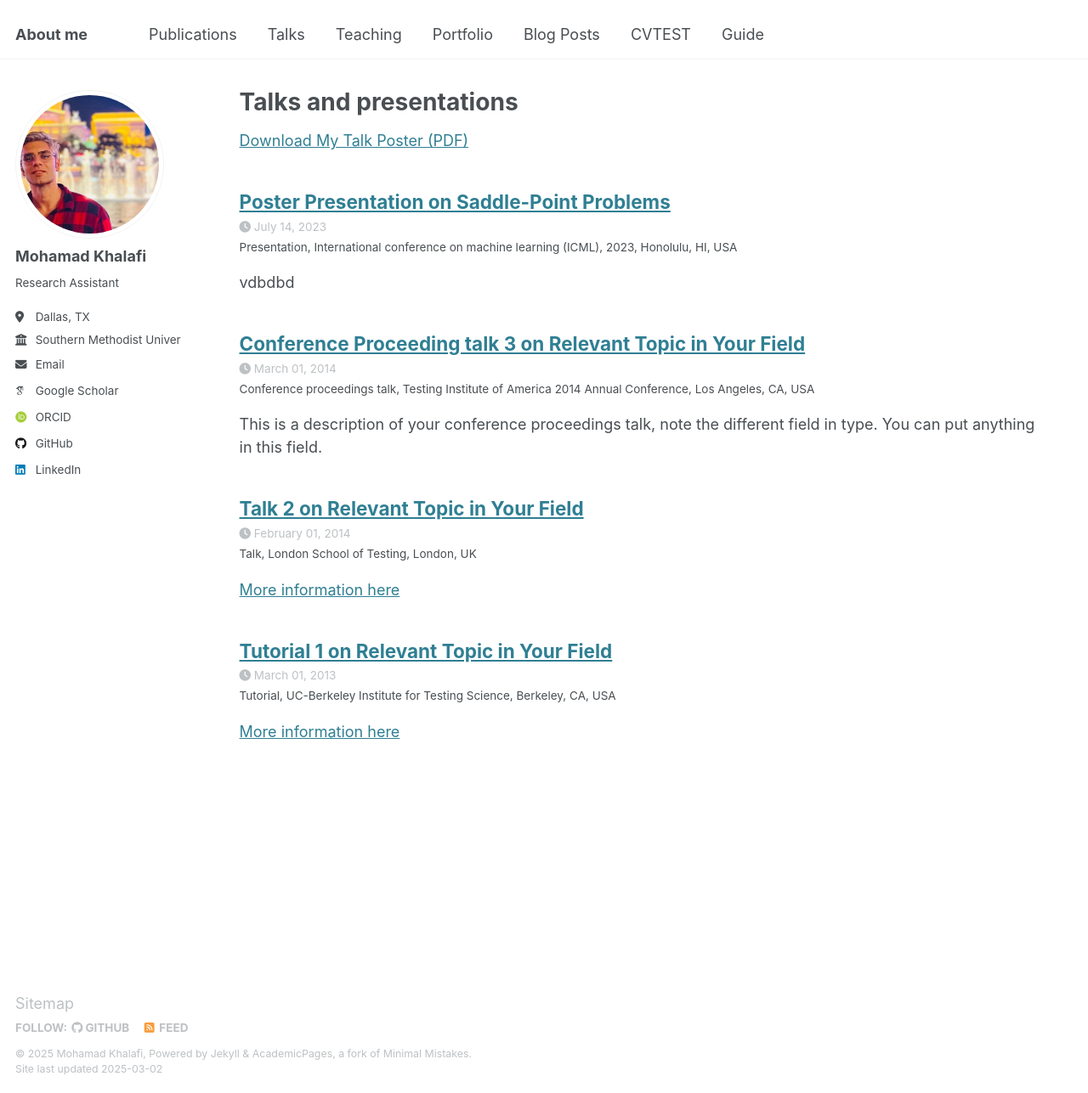
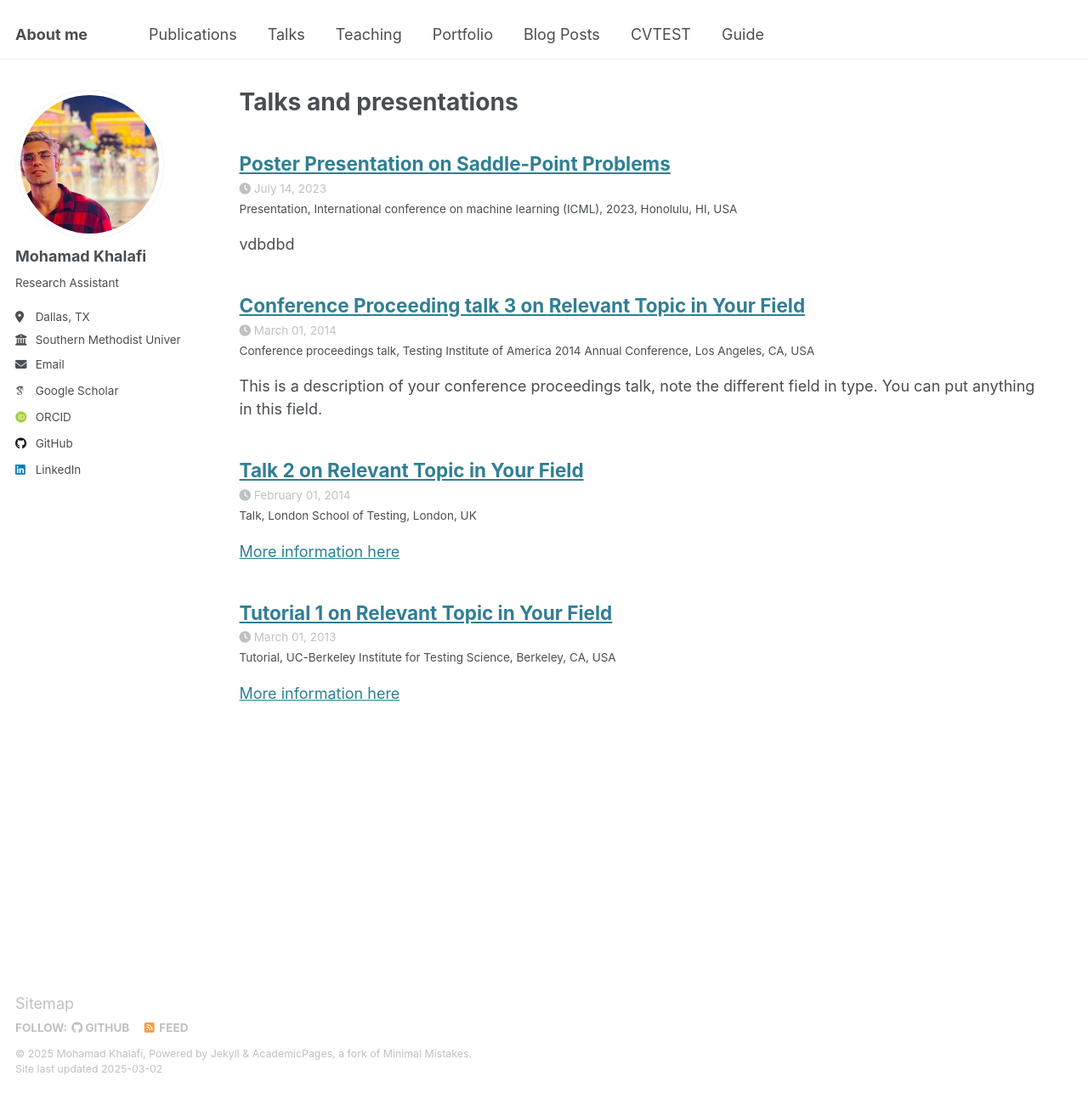
Before and after one commit to Mohammadkhf/mohammadkhf.github.io, a Jekyll site: the page built from _pages/talks.html, in a window 1280 px wide and 1287 px high. Shown: the whole window at 85% size. Built offline with Jekyll 4.4.1, drawn with Linux system fonts in a browser that asks for light colours; some web fonts are replaced.

Commit message:
Update talks.html

```diff
--- a/_pages/talks.html
+++ b/_pages/talks.html
@@ -10,9 +10,7 @@ author_profile: true
 <p style="text-decoration:underline;"><a href="/talkmap.html">See a map of all the places I've given a talk!</a></p>
 
 {% endif %}
-<p>
-     <a href="/files/postericml.pdf" download> Download My Talk Poster (PDF)</a>
-</p>
+
 {% for post in site.talks reversed %}
   {% include archive-single-talk.html %}
 {% endfor %}
```
